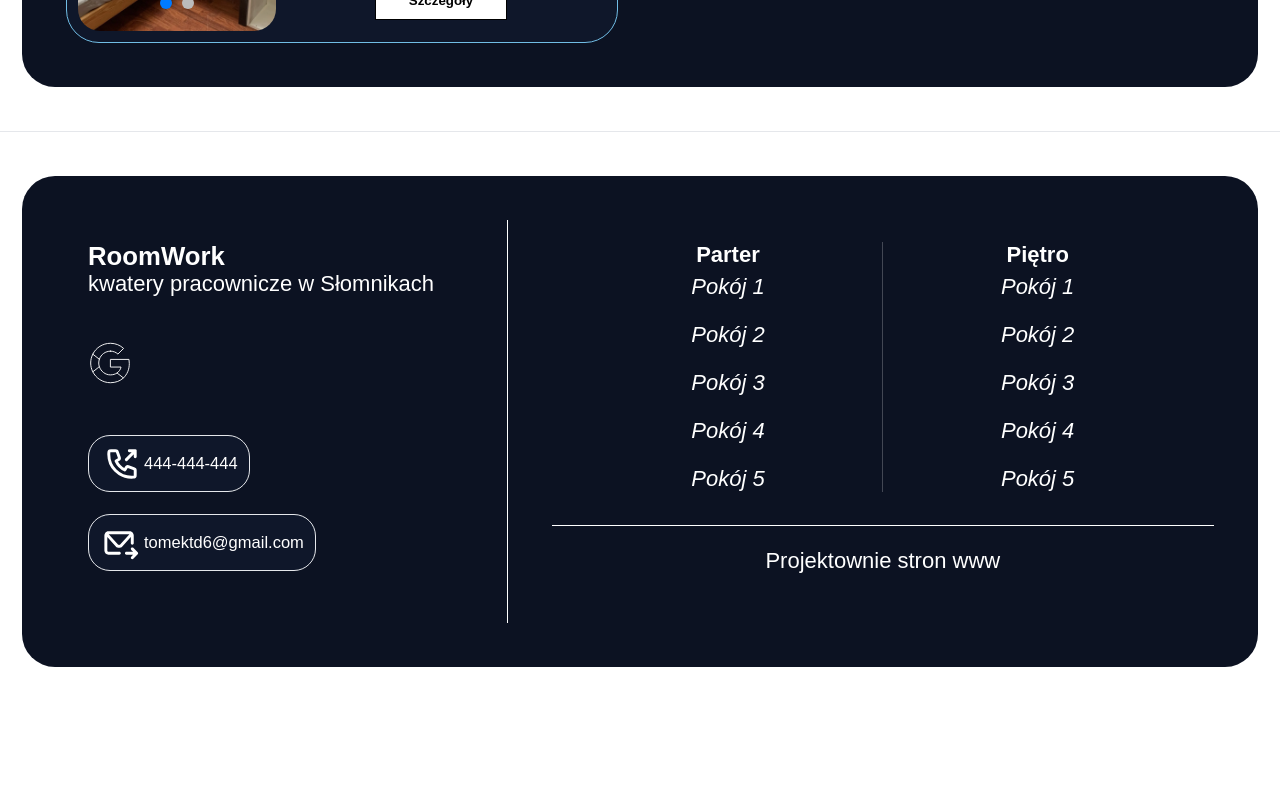
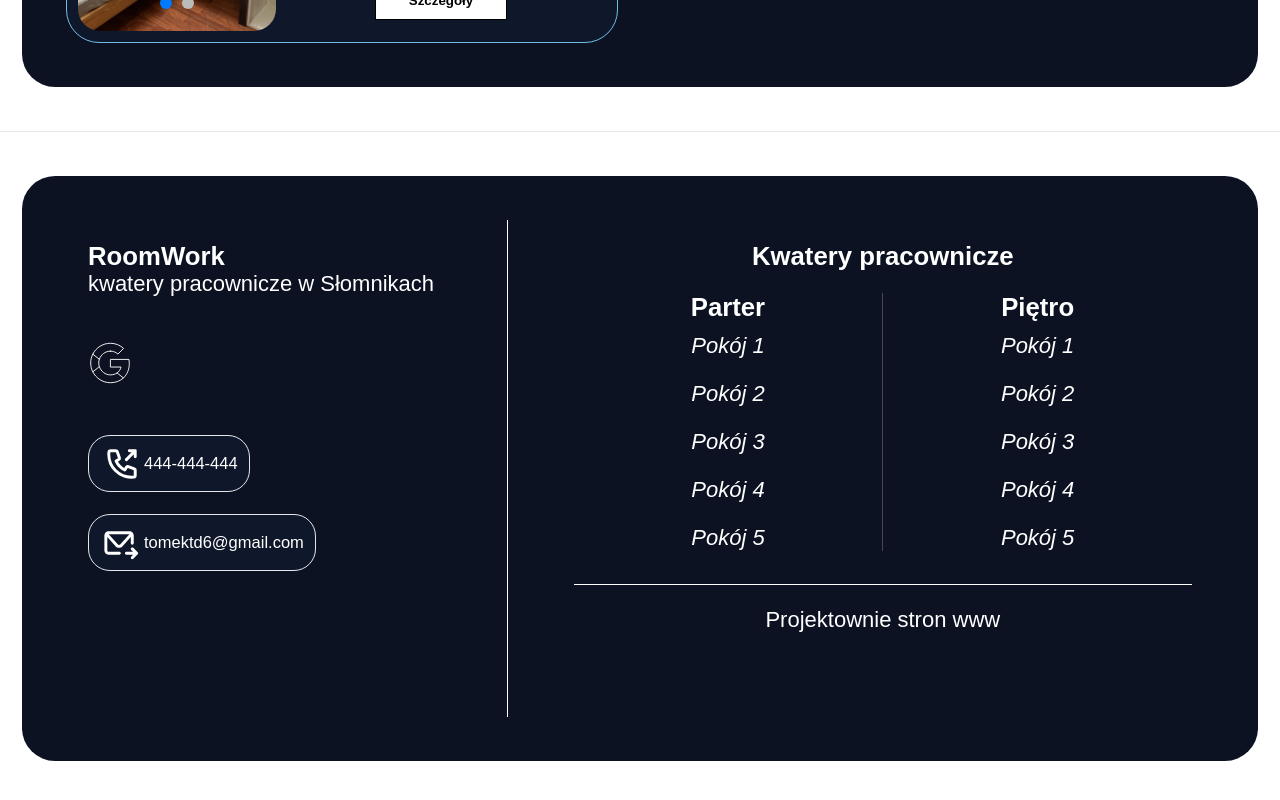
Before and after one commit to TDomagalski/nextjs-15-roomwork, a Next.js app: page /kwatery in a window 1280 px wide. Shown: the part 2827-3627 px from the top of the page. Before the commit the page ends 3545 px from the top, so only its background shows below. Built offline with nearby package versions, Linux system fonts and the light colour scheme.

Commit message:
feat: footer v+

```diff
--- a/src/components/footer/footer.module.scss
+++ b/src/components/footer/footer.module.scss
@@ -57,9 +57,15 @@
   }
 
   .footer_right {
+    padding: 1rem;
+
     .rooms {
+      margin: 2rem 0;
+
+      // .rooms_title {}
+      .rooms_sides {
         // background-color: lightcoral;
-      padding: 1rem;
+        margin: 1rem 0;
         display: flex;
 
         .rooms_side {
@@ -67,18 +73,21 @@
             border-left: 1px solid rgba(255, 255, 255, 0.226);
           }
 
-        h4 {
-          margin-bottom: 0.25rem;
+          h3 {
+            margin-bottom: 0.5rem;
           }
 
           .rooms_box {
             display: flex;
             flex-wrap: wrap;
+            justify-content: center;
             gap: 1rem;
+            list-style-type: none;
 
-          a.room {
+            .room {
               flex-basis: 100%;
               font-style: italic;
+            }
           }
         }
       }
@@ -123,16 +132,16 @@
       grid-template-rows: 3fr 1fr; // Stosunek wierszy 1:3 w prawej kolumnie
       gap: 0.5rem;
 
-      // .rooms {
-      //     .rooms_side {
-      //       h5 {}
-      //       .rooms_box {
-      //         a.room {
-      //         }
-      //       }
-      //     }
+      .rooms {
+        margin: 0;
+
+        // .rooms_side {
+        //   h5 {}
+        //   .rooms_box {
+        //     a.room {}
         //   }
         // }
+      }
 
       // .right_website {}
     }
--- a/src/components/footer/page.jsx
+++ b/src/components/footer/page.jsx
@@ -106,44 +106,51 @@ export default function Footer() {
           </div>
           <div className={styles.footer_right}>
             <div className={styles.rooms}>
-              <div className={styles.rooms_side}>
-                <h4>Parter</h4>
-                <div className={styles.rooms_box}>
-                  <Link href='#' className={styles.room}>
-                    Pokój 1
-                  </Link>
-                  <Link href='#' className={styles.room}>
-                    Pokój 2
-                  </Link>
-                  <Link href='#' className={styles.room}>
-                    Pokój 3
-                  </Link>
-                  <Link href='#' className={styles.room}>
-                    Pokój 4
-                  </Link>
-                  <Link href='#' className={styles.room}>
-                    Pokój 5
-                  </Link>
+              <div className={styles.rooms_title}>
+                <h3>Kwatery pracownicze</h3>
+              </div>
+              <div className={styles.rooms_sides}>
+                <div className={styles.rooms_side}>
+                  <h3>Parter</h3>
+                  <ul className={styles.rooms_box}>
+                    <li className={styles.room}>
+                      <Link href='#'>Pokój 1</Link>
+                    </li>
+                    <li className={styles.room}>
+                      <Link href='#'>Pokój 2</Link>
+                    </li>
+                    <li className={styles.room}>
+                      <Link href='#'>Pokój 3</Link>
+                    </li>
+                    <li className={styles.room}>
+                      <Link href='#'>Pokój 4</Link>
+                    </li>
+
+                    <li className={styles.room}>
+                      <Link href='#'>Pokój 5</Link>
+                    </li>
+                  </ul>
                 </div>
-              </div>
-              <div className={styles.rooms_side}>
-                <h4>Piętro</h4>
-                <div className={styles.rooms_box}>
-                  <Link href='#' className={styles.room}>
-                    Pokój 1
-                  </Link>
-                  <Link href='#' className={styles.room}>
-                    Pokój 2
-                  </Link>
-                  <Link href='#' className={styles.room}>
-                    Pokój 3
-                  </Link>
-                  <Link href='#' className={styles.room}>
-                    Pokój 4
-                  </Link>
-                  <Link href='#' className={styles.room}>
-                    Pokój 5
-                  </Link>
+                <div className={styles.rooms_side}>
+                  <h3>Piętro</h3>
+                  <ul className={styles.rooms_box}>
+                    <li className={styles.room}>
+                      <Link href='#'>Pokój 1</Link>
+                    </li>
+                    <li className={styles.room}>
+                      <Link href='#'>Pokój 2</Link>
+                    </li>
+                    <li className={styles.room}>
+                      <Link href='#'>Pokój 3</Link>
+                    </li>
+                    <li className={styles.room}>
+                      <Link href='#'>Pokój 4</Link>
+                    </li>
+
+                    <li className={styles.room}>
+                      <Link href='#'>Pokój 5</Link>
+                    </li>
+                  </ul>
                 </div>
               </div>
             </div>
```
Lines whose indentation alone changed are shown as unchanged.
